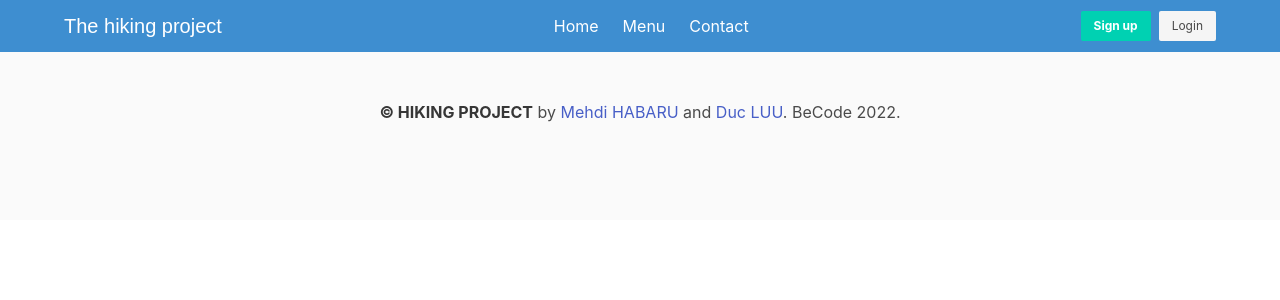
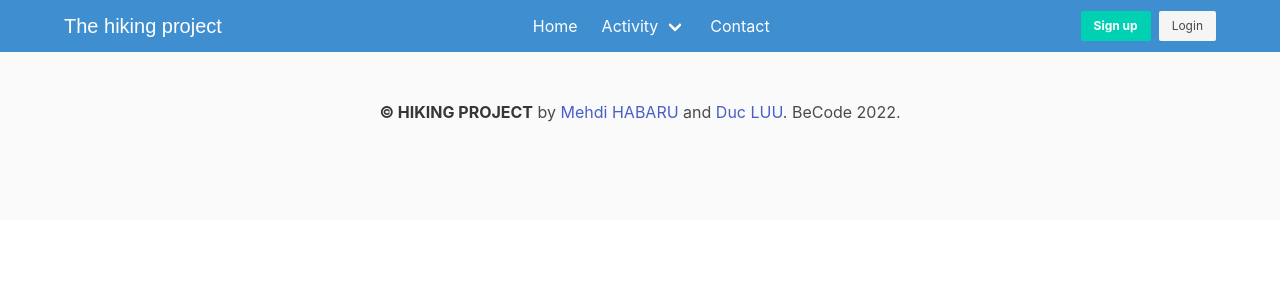
Before and after one commit to Mirodeon/hiking-project, a PHP site: page /contact.php in a window 1280 px wide. Shown: the top 300 px of the page. Run offline with PHP 8.4, Linux system fonts and the light colour scheme; some libraries are stand-ins or nearby versions; some web fonts are replaced.

Commit message:
add Activity menu in header

```diff
--- a/src/app/views/header.php
+++ b/src/app/views/header.php
@@ -17,7 +17,22 @@
     <div class="navbar-menu" id="navMenu">
       <div class="navbar-end">
         <a href="home" class="navbar-item">Home</a>
-        <a href="#" class="navbar-item">Menu</a>
+        <div class="navbar-item has-dropdown is-hoverable">
+          <a class="navbar-link">
+            Activity
+          </a>
+          <div class="navbar-dropdown">
+            <a class="navbar-item">
+              All hikes
+            </a>
+            <a class="navbar-item">
+              Your hikes
+            </a>
+            <a class="navbar-item">
+              Create new
+            </a>
+          </div>
+        </div>
         <a href="contact" class="navbar-item">Contact</a>
       </div>
       <div class="navbar-end">
```
